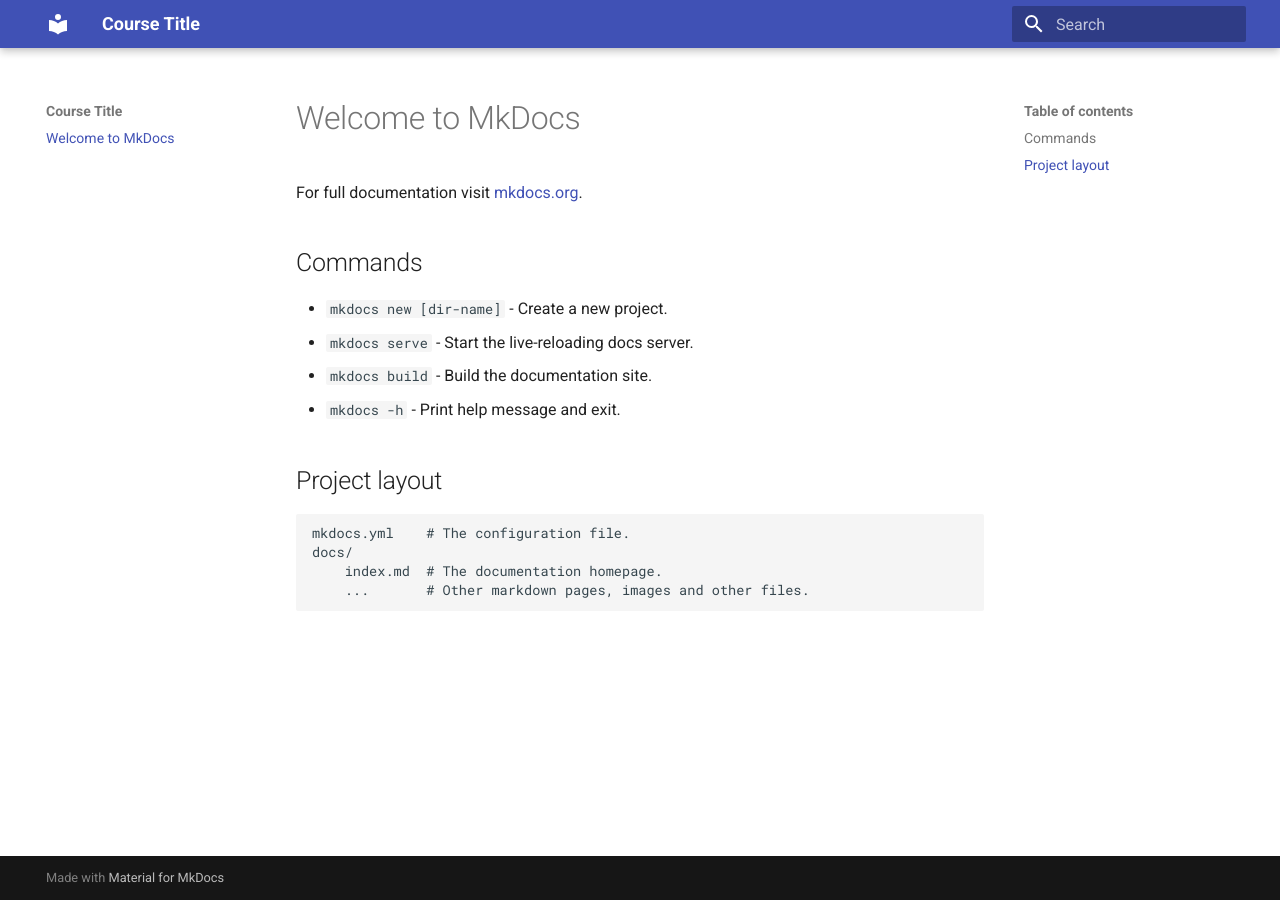
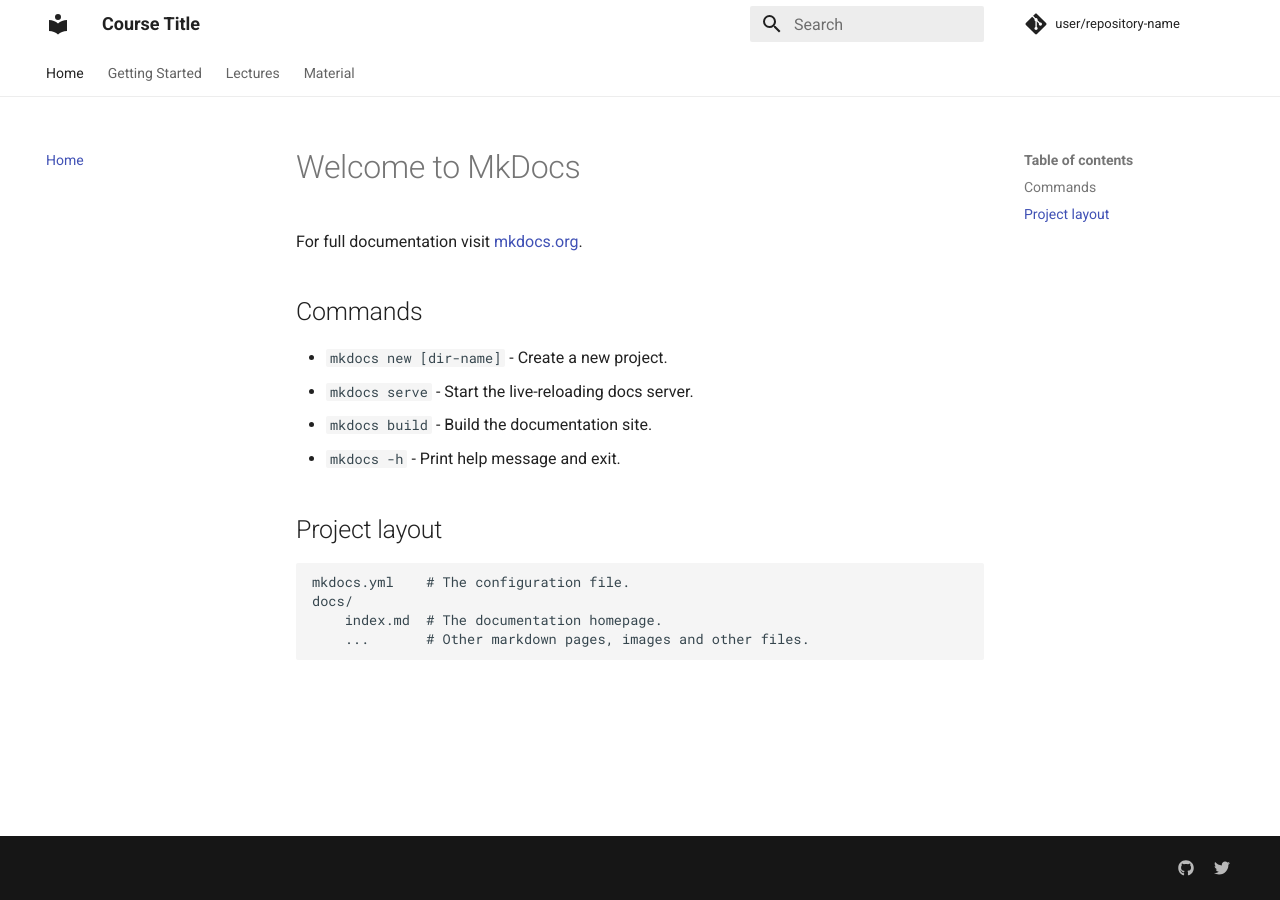
Before and after one commit to aastroza/course-template, an MkDocs documentation site: the page built from docs/index.md, in a window 1280 px wide. Built offline with MkDocs 1.6.1 and Material for MkDocs 9.7.7, drawn with Linux system fonts in a browser that asks for light colours; comment, search, counter and statistics services are not loaded.

```diff
--- a/mkdocs.yml
+++ b/mkdocs.yml
@@ -1,3 +1,51 @@
+# Site information
 site_name: Course Title
+site_author: Jonh Doe
+site_description: >-
+  A very good course
+
+
+# Repository
+repo_name: user/repository-name
+repo_url: https://github.com/user/repository-name
+
+
+# Configuration
 theme:
   name: material
+  palette:
+    - scheme: default
+      primary: white
+  features:
+    - navigation.expand
+    - navigation.tabs
+    - navigation.sections
+    - announce.dismiss
+
+# Additional configuration
+extra:
+  social:
+    - icon: fontawesome/brands/github
+      link: https://github.com/user
+    - icon: fontawesome/brands/twitter
+      link: https://twitter.com/user
+  generator: false
+  analytics:
+    provider: google
+    property: !ENV GOOGLE_ANALYTICS_KEY
+
+plugins:
+  - search
+  - section-index
+  - social:
+      cards_layout_options:
+        color: #173a58
+
+nav:
+  - Home: index.md
+  - Getting Started:
+      - Welcome to the course: welcome.md
+  - Lectures:
+      - lectures/index.md
+  - Material:
+    - material/index.md
```
Also changed, not shown: docs/lectures/index.md (added, +1 -0 lines), docs/material/index.md (added, +1 -0 lines), docs/welcome.md (added, +1 -0 lines), 1 other file.
